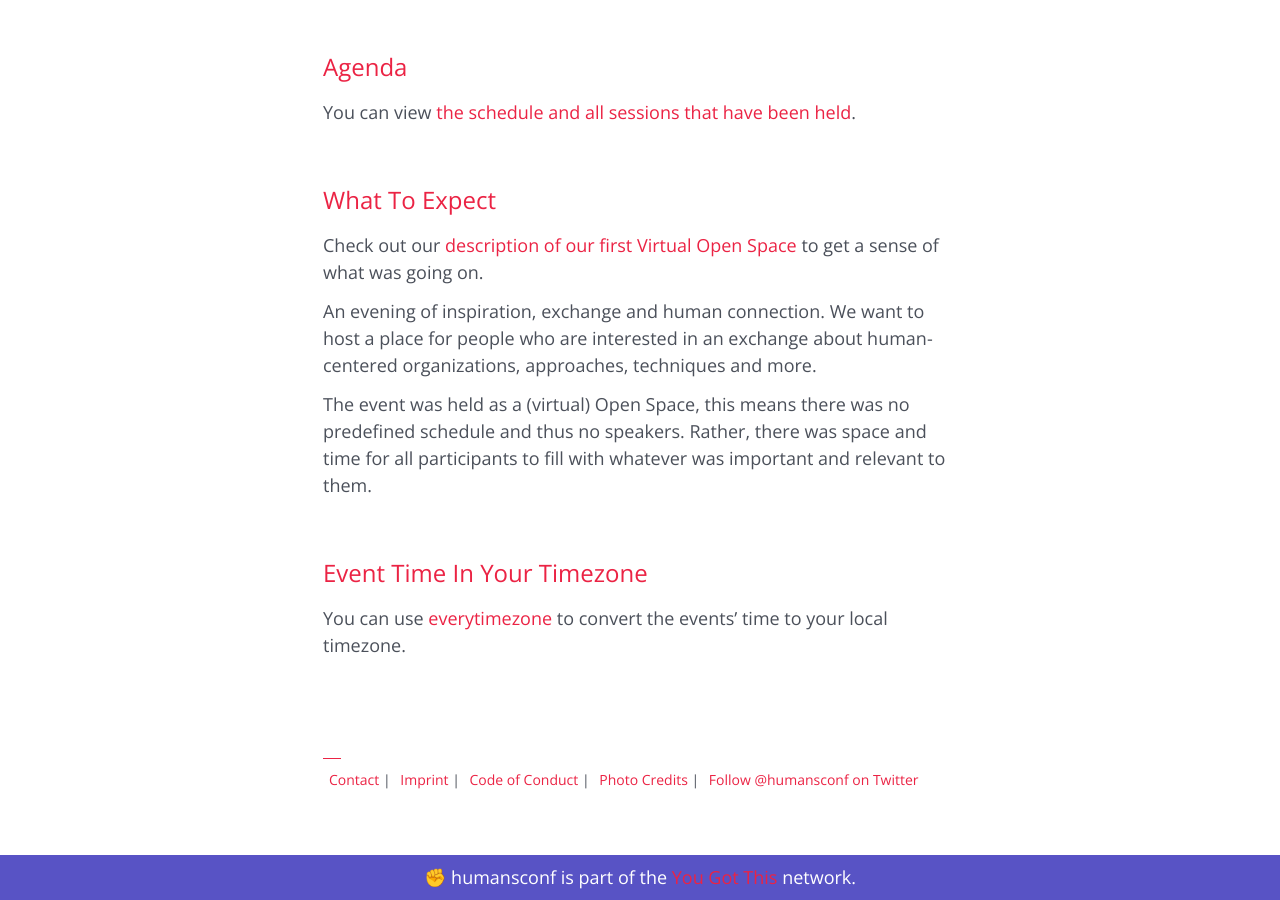
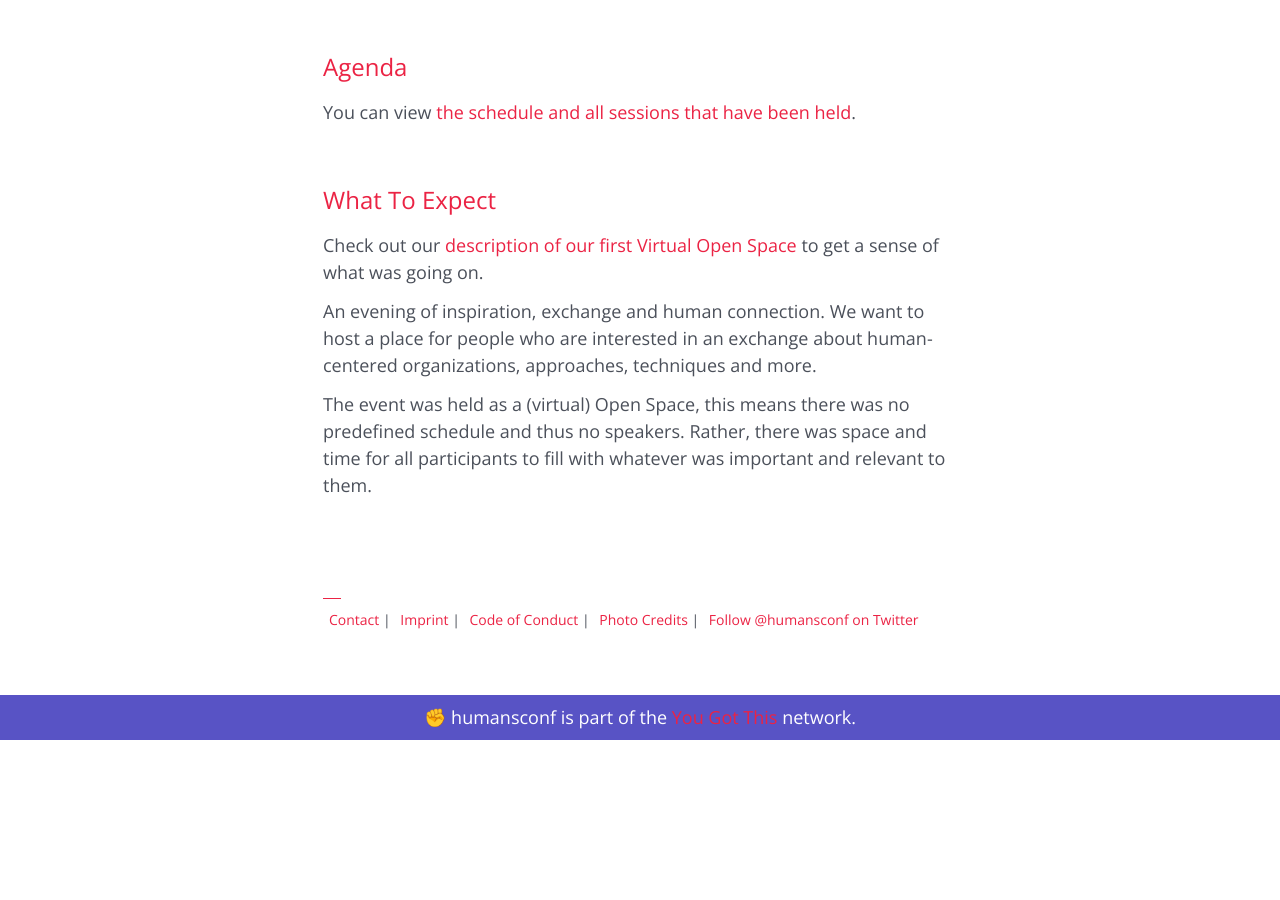
Before and after one commit to humansconf/humansconf.org, a Jekyll site: the page built from _events/2020-07-virtual-open-space.md, in a window 1280 px wide and 900 px high, scrolled down 994 px. Built offline with Jekyll 4.4.1, drawn with Linux system fonts in a browser that asks for light colours; after the commit the page ends 1734 px from its top, so only the background shows below that.

Commit message:
remove everytimezone reference

```diff
--- a/_events/2020-07-virtual-open-space.md
+++ b/_events/2020-07-virtual-open-space.md
@@ -32,10 +32,5 @@ An evening of inspiration, exchange and human connection. We want to host a plac
 
 The event was held as a (virtual) Open Space, this means there was no predefined schedule and thus no speakers. Rather, there was space and time for all participants to fill with whatever was important and relevant to them.
 
-## Event Time In Your Timezone
-
-You can use [everytimezone][everytimezone] to convert the events' time to your local timezone.
-
 
 [event-schedule]: https://www.notion.so/July-15-2020-Virtual-Open-Space-91f9a2cbbac646768b3a20609f4ec595
-[everytimezone]: https://everytimezone.com/s/0cc136ab
```
